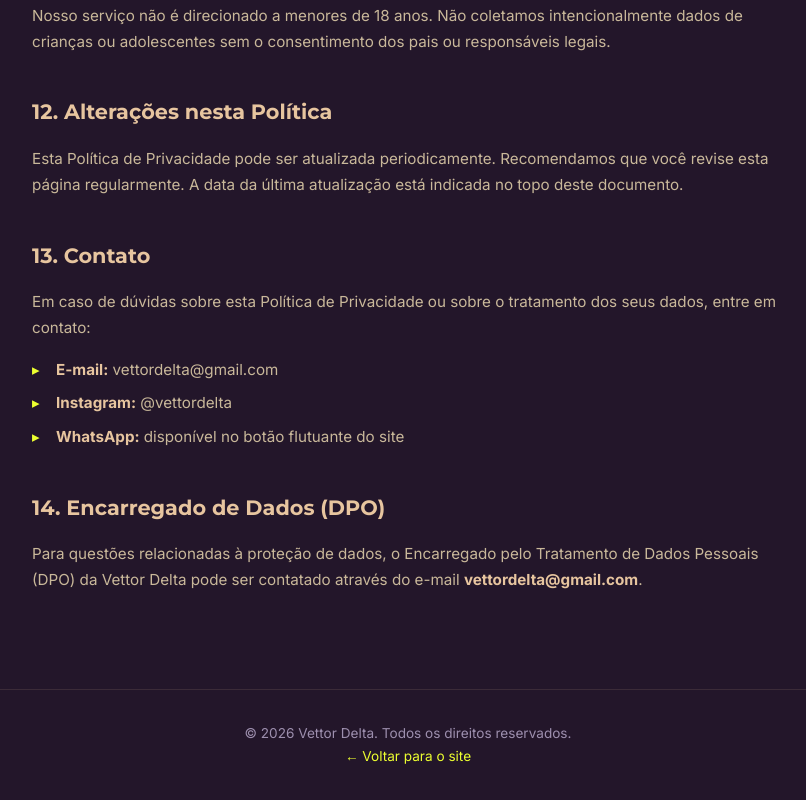
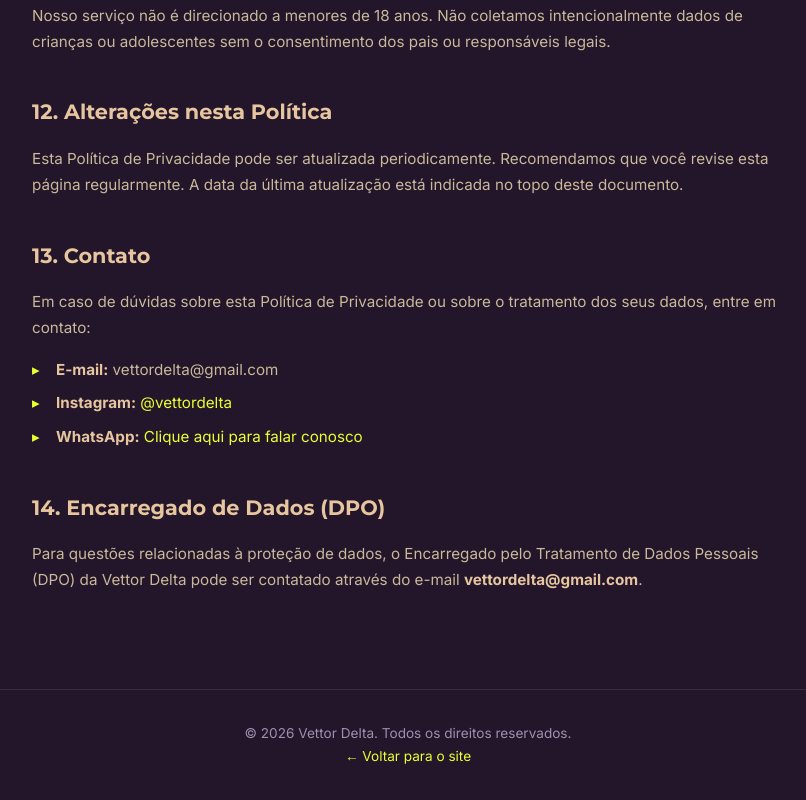
Before and after one commit to joaolpt/vettordelta-landing, a plain HTML site: page privacidade.html in a window 1280 px wide. Shown: the part 3210-4010 px from the top of the page, without its empty margins (232-1038 px from the left). Drawn offline with Linux system fonts and the light colour scheme.

Commit message:
Index.html novo

```diff
--- a/privacidade.html
+++ b/privacidade.html
@@ -309,8 +309,10 @@
                 contato:</p>
             <ul>
                 <li><strong>E-mail:</strong> vettordelta@gmail.com</li>
-                <li><strong>Instagram:</strong> @vettordelta</li>
-                <li><strong>WhatsApp:</strong> disponível no botão flutuante do site</li>
+                <li><strong>Instagram:</strong> <a href="https://instagram.com/vettordelta" target="_blank"
+                        rel="noopener noreferrer">@vettordelta</a></li>
+                <li><strong>WhatsApp:</strong> <a href="https://wa.me/553784032620" target="_blank"
+                        rel="noopener noreferrer">Clique aqui para falar conosco</a></li>
             </ul>
             <h2>14. Encarregado de Dados (DPO)</h2>
             <p>Para questões relacionadas à proteção de dados, o Encarregado pelo Tratamento de Dados Pessoais (DPO) da
```
Also changed, not shown: termos.html (+4 -2 lines).
